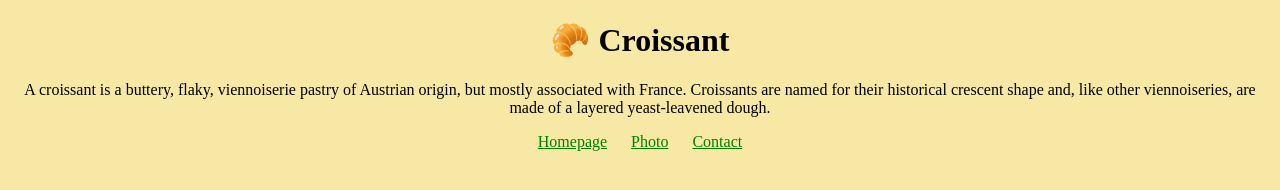
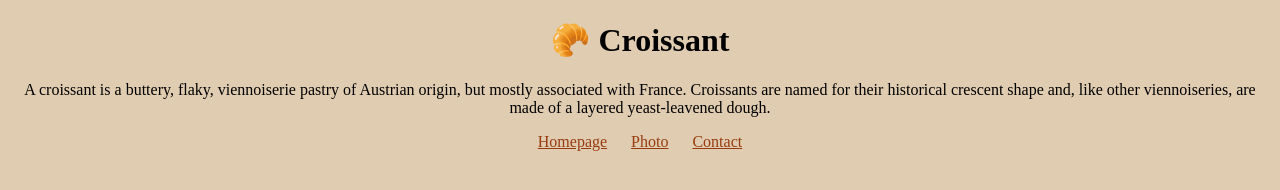
Before and after one commit to adumas555/croissant, a plain HTML site: page index.html in a window 1280 px wide. Drawn offline with Linux system fonts and the light colour scheme.

Commit message:
Updated styles.css

```diff
--- a/src/styles.css
+++ b/src/styles.css
@@ -1,5 +1,5 @@
 body {
-  background: #f8e8a6;
+  background: #e0ccb1;
 }
 h1,
 p {
@@ -20,5 +20,5 @@ footer {
 
 footer a {
   margin: 0px 10px;
-  color: #008000;
+  color: #973c0f;
 }
```
